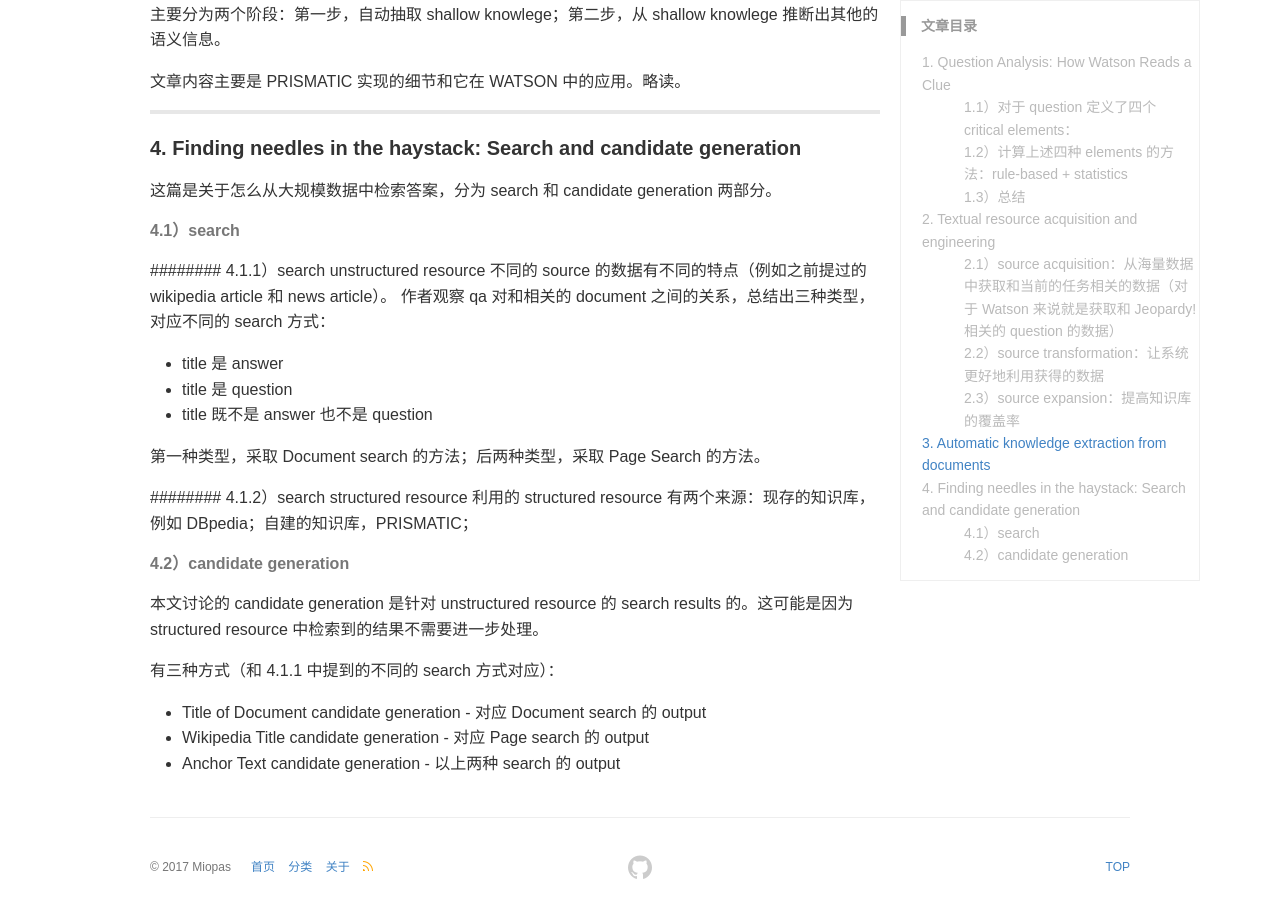
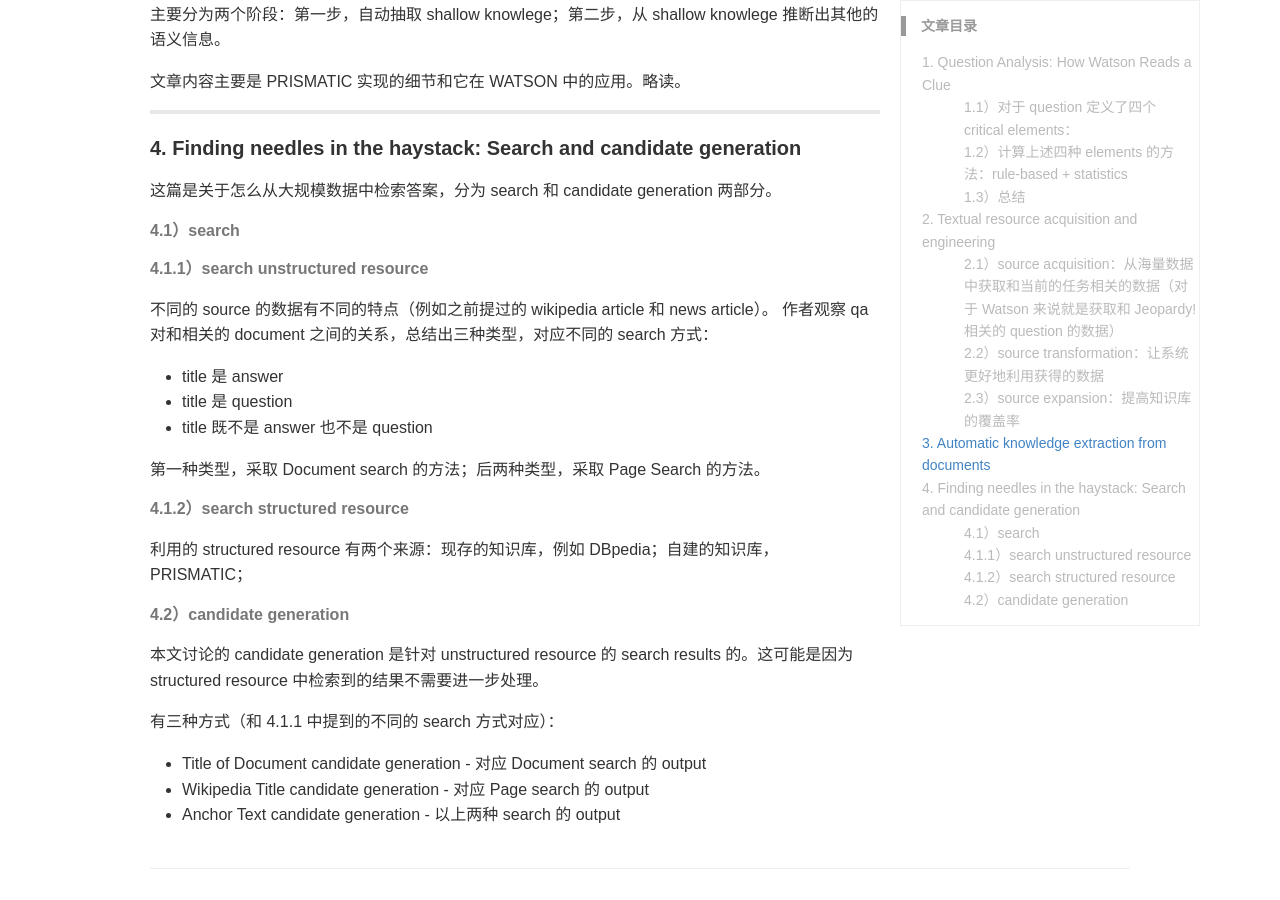
Before and after one commit to Miopas/miopas.github.io, a Jekyll site: the page built from _posts/2017-12-02-watson-paper-01.md, in a window 1280 px wide and 900 px high, scrolled down 1824 px. Built offline with Jekyll 4.4.1, drawn with Linux system fonts in a browser that asks for light colours.

Commit message:
Update 2017-12-02-watson-paper-01.md

```diff
--- a/_posts/2017-12-02-watson-paper-01.md
+++ b/_posts/2017-12-02-watson-paper-01.md
@@ -84,7 +84,7 @@ wikipedia 和词典资源不能 cover 一个 topic 相关的所有事实，所
 这篇是关于怎么从大规模数据中检索答案，分为 search 和 candidate generation 两部分。
 
 ###### 4.1）search
-######## 4.1.1）search unstructured resource
+###### 4.1.1）search unstructured resource
 不同的 source 的数据有不同的特点（例如之前提过的 wikipedia article 和 news article）。
 作者观察 qa 对和相关的 document 之间的关系，总结出三种类型，对应不同的 search 方式：
 * title 是 answer
@@ -93,7 +93,7 @@ wikipedia 和词典资源不能 cover 一个 topic 相关的所有事实，所
 
 第一种类型，采取 Document search 的方法；后两种类型，采取 Page Search 的方法。
 
-######## 4.1.2）search structured resource
+###### 4.1.2）search structured resource
 利用的 structured resource 有两个来源：现存的知识库，例如 DBpedia；自建的知识库，PRISMATIC；
 
 ###### 4.2）candidate generation
```
